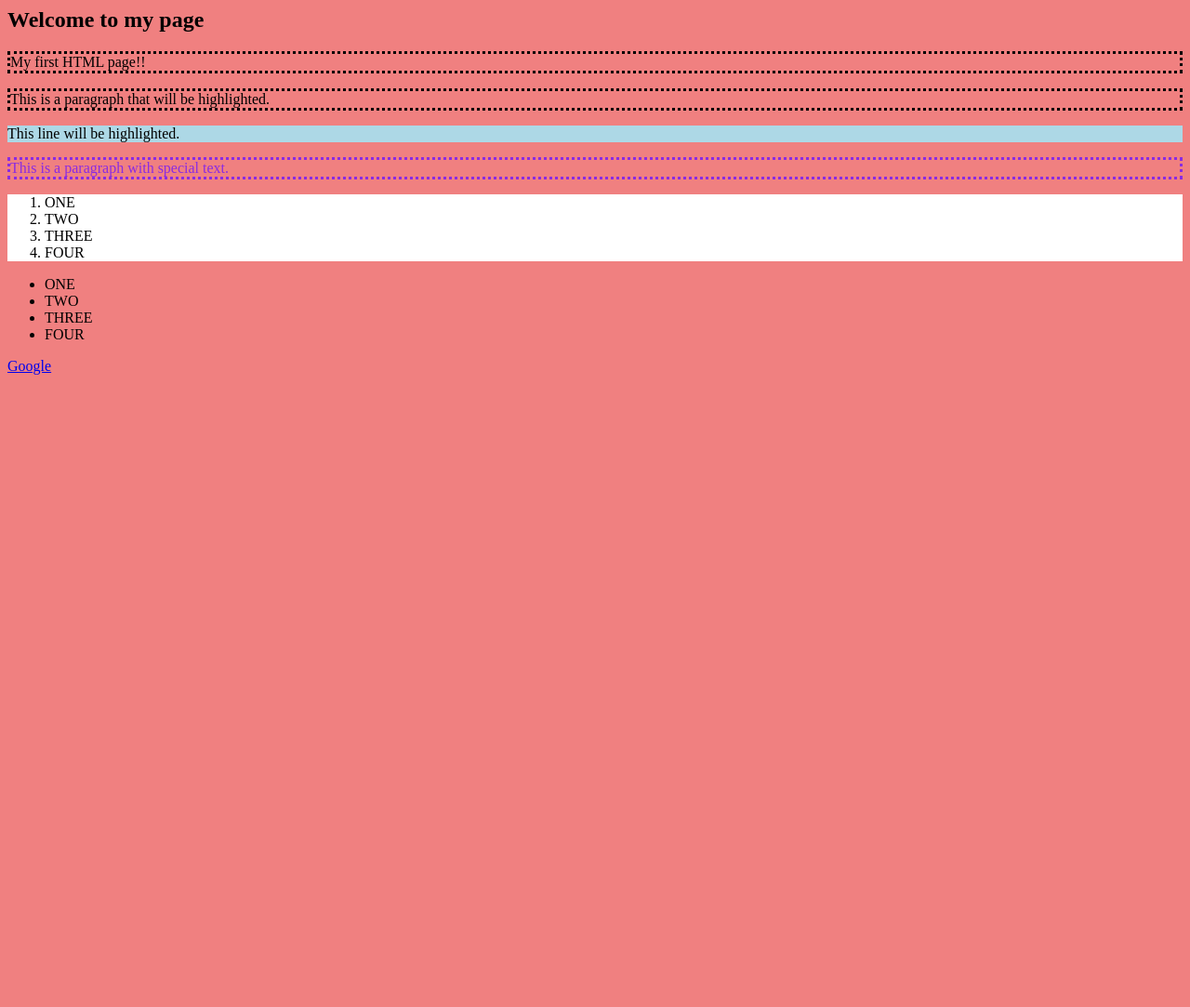
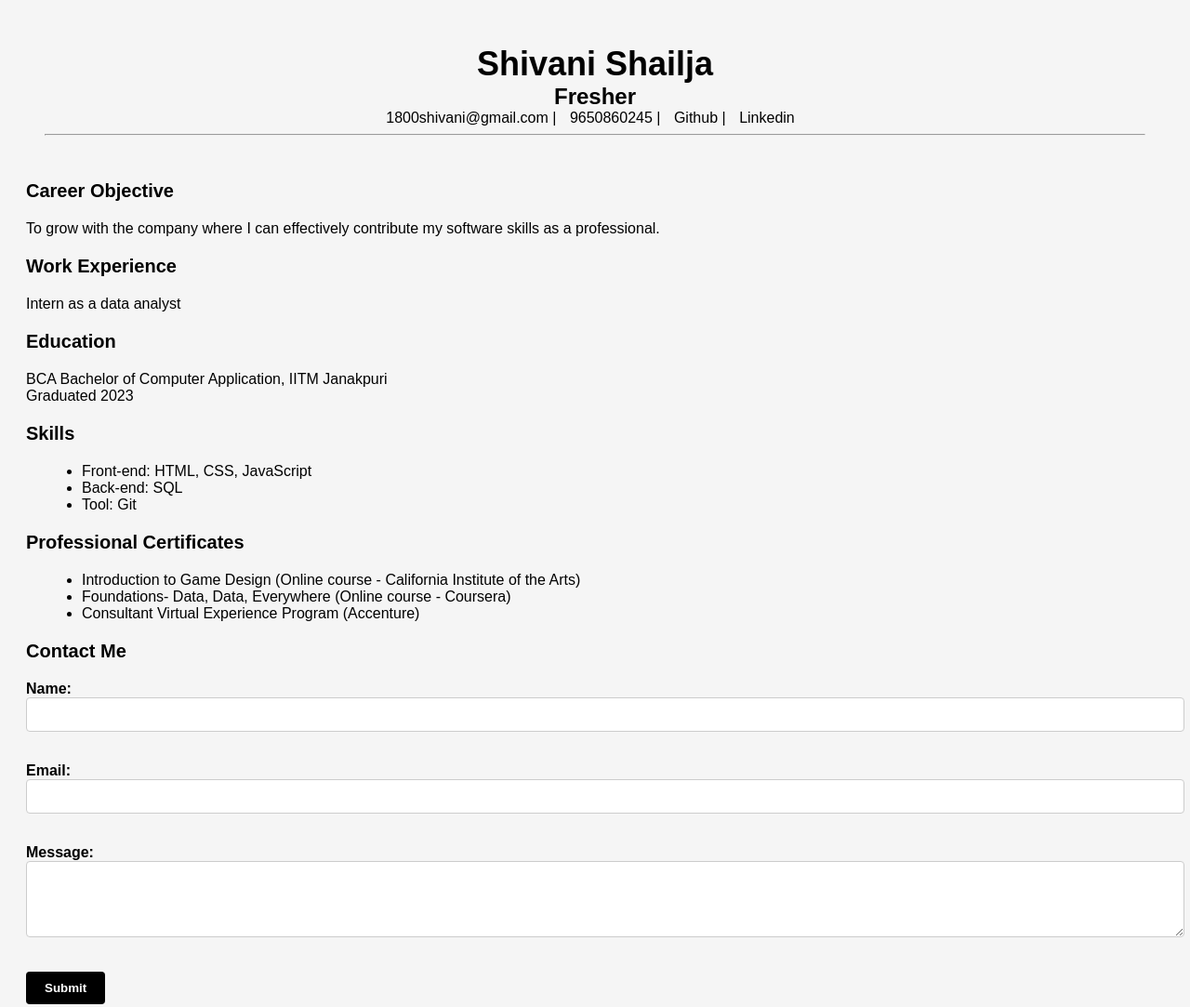
Before and after one commit to shivaniongit18/portfolio, a plain HTML site: page index.html in a window 1280 px wide. Shown: the whole page at 93% size. Before the commit the page ends 800 px from the top, so only its background shows below. Drawn offline with Linux system fonts and the light colour scheme.

Commit message:
Update index.html

```diff
--- a/index.html
+++ b/index.html
@@ -1,42 +1,62 @@
+<!DOCTYPE html>
 <html>
 <head>
-        <title>My first HTML Page</title>
-        <style>
-        body {
-         background-color: lightcoral;
-        }
-        p { border: dotted ;
-        }
-        ol {
-            background-color: white ;
-        }
-        .highlight {
-        background-color: lightblue;}
+    <title>Shivani Shailja's Resume</title>
+    <link rel="stylesheet" type="text/css" href="style.css">
 
-        #specialText {
-        color: blueviolet;}
 
-        </style>
 </head>
 <body>
-        <h2>Welcome to my page </h2>
-       <p> My first HTML page!!</p>
-       <p>This is a paragraph that will be highlighted.</p>
-    <div class="highlight">This line will be highlighted.</div>
-    <p id="specialText">This is a paragraph with <span id="specialText">special text</span>.</p>
+    <header>
 
-        <ol>
-            <li> ONE </li>
-            <li>TWO</li>
-            <li>THREE</li>
-            <li>FOUR</li>
-        </ol>
+        <h1><b>Shivani Shailja</b></h1>
+        <h2>Fresher</h2>
+    <nav>
+        <a href="1800shivani@gmail.com">1800shivani@gmail.com  |</a>
+        <a href="9650860245">9650860245 |</a>
+        <a href="https://github.com/shivaniongit18"> Github  |</a>
+        <a href="https://www.linkedin.com/in/shivani-shailja-556a93227/">Linkedin</a>
+    </nav>
+        <hr>
+    </header>
+    <main>
+
+    <h3>Career Objective</h3>
+    To grow with the company where I can effectively contribute my software skills as a professional.
+
+    <h3>Work Experience</h3>
+    Intern as a data analyst
+
+    <h3>Education</h3>
+    BCA Bachelor of Computer Application, IITM Janakpuri <br>
+    Graduated 2023
+
+    <h3>Skills</h3>
     <ul>
-            <li>ONE</li>
-            <li>TWO</li>
-            <li>THREE</li>
-            <li>FOUR</li>
+        <li>Front-end: HTML, CSS, JavaScript</li>
+        <li>Back-end: SQL</li>
+        <li>Tool: Git</li>
     </ul>
-        <a href="https://www.google.com/"> Google </a>
+
+    <h3>Professional Certificates</h3>
+    <ul>
+        <li>Introduction to Game Design (Online course - California Institute of the Arts)</li>
+        <li>Foundations- Data, Data, Everywhere (Online course - Coursera)</li>
+        <li>Consultant Virtual Experience Program (Accenture)</li>
+    </ul>
+
+    <h3>Contact Me</h3>
+        <label for="name">Name:</label>
+        <input type="text" id="name" name="name" required><br><br>
+
+        <label for="email">Email:</label>
+        <input type="email" id="email" name="email" required><br><br>
+
+        <label for="message">Message:</label><br>
+        <textarea id="message" name="message" rows="4" cols="50"></textarea><br><br>
+
+        <input type="submit" value="Submit">
+    </form>
+    </main>
 </body>
 </html>
```
Lines whose indentation alone changed are shown as unchanged.
